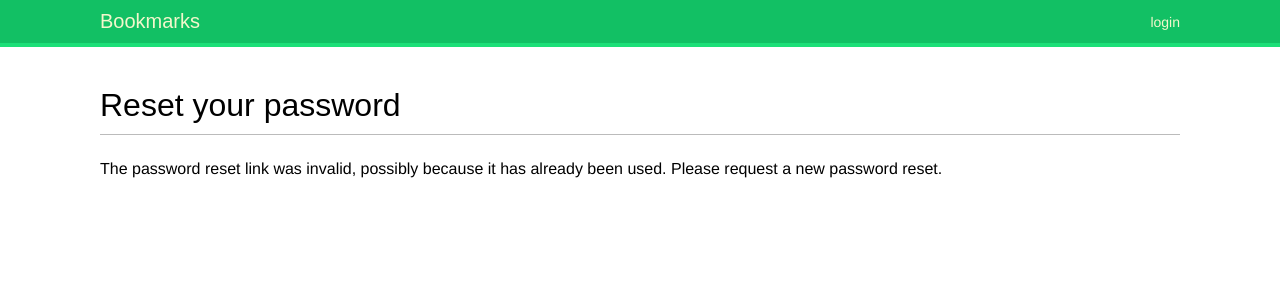
After one commit to amirmg76/social-media, a Django app: page /accounts/reset/1/1 in a window 1280 px wide. The commit adds this page. Shown: the top 300 px of the page. Run offline with Django 3.2, Linux system fonts and the light colour scheme; some web fonts are replaced.

Commit message:
add all the class base view features

```diff
--- a/social_media/account/urls.py
+++ b/social_media/account/urls.py
@@ -1,6 +1,33 @@
 from django.urls import path
-from .views import user_login
+from django.contrib.auth import views as auth_views
+from .views import dashboard
 
 urlpatterns = [
-    path('login/', user_login, name='login'),
+    path('login/', auth_views.LoginView.as_view(), name='login'),
+    path('logout/', auth_views.LogoutView.as_view(), name='logout'),
+    path('password_change/',
+         auth_views.PasswordChangeView.as_view(),
+         name='password_change'),
+
+    path('password_change/done',
+         auth_views.PasswordChangeDoneView.as_view(),
+         name='password_change_done'),
+
+    path('password_reset/',
+         auth_views.PasswordResetView.as_view(),
+         name='password_reset'),
+
+    path('password_reset_done/',
+         auth_views.PasswordResetDoneView.as_view(),
+         name='password_reset_done'),
+
+    path('reset/<uidb64>/<token>',
+         auth_views.PasswordResetConfirmView.as_view(),
+         name='password_reset_confirm'),
+
+    path('reset/done',
+         auth_views.PasswordResetCompleteView.as_view(),
+         name='password_reset_complete'),
+
+    path('', dashboard, name='dashboard'),
 ]
--- a/social_media/social_media/settings.py
+++ b/social_media/social_media/settings.py
@@ -114,6 +114,12 @@ USE_L10N = True
 
 USE_TZ = True
 
+LOGIN_REDIRECT_URL = 'dashboard'
+LOGIN_URL = 'login'
+LOGOUT_URL = 'logout'
+
+EMAIL_BACKEND = 'django.core.mail.backends.console.EmailBackend'
+
 
 # Static files (CSS, JavaScript, Images)
 # https://docs.djangoproject.com/en/3.0/howto/static-files/
--- a/social_media/social_media/urls.py
+++ b/social_media/social_media/urls.py
@@ -20,5 +20,5 @@ from django.conf.urls.static import static
 
 urlpatterns = [
     path('admin/', admin.site.urls),
-    path('account/', include('account.urls')),
+    path('accounts/', include('account.urls')),
 ] + static(settings.STATIC_URL, document_root=settings.STATIC_ROOT)
--- /dev/null
+++ b/social_media/template/account/dashboard.html
@@ -0,0 +1,6 @@
+{% extends 'base.html' %}
+{% block title %}dashboard{% endblock %}
+{% block content %}
+<h1>Dashboard</h1>
+<p>welcome to your dashboard</p>
+{% endblock %}
--- a/social_media/template/base.html
+++ b/social_media/template/base.html
@@ -8,6 +8,27 @@
     <body>
         <div id="header">
             <span class="logo">Bookmarks</span>
+            {% if request.user.is_authenticated %}
+            <ul class='menu'>
+                <li {% if section == 'dashboard' %} class='selected' {% endif %}>
+                    <a href='{% url "dashboard" %}'>my dashboard</a>
+                </li>
+                <li {% if section == 'images' %} class='selected' {% endif %}>
+                    <a href='#'>images</a>
+                </li>
+                <li {% if section == 'people' %} class='selected' {% endif %}>
+                    <a href='#'>people</a>
+                </li>
+            </ul>
+            {% endif %}
+            <span class='user'>
+                {% if request.user.is_authenticated %}
+                hello {{ request.user.first_name }}
+                <a href='{% url "logout" %}'>logout</a>
+                {% else %}
+                <a href='{% url "login" %}'>login</a>
+                {% endif %}
+            </span>
         </div>
         <div id="content">
             {% block content %}
--- /dev/null
+++ b/social_media/template/registration/password_change_done.html
@@ -0,0 +1,6 @@
+{% extends "base.html" %}
+{% block title %}Password changed{% endblock %}
+{% block content %}
+<h1>Password changed</h1>
+<p>Your password has been successfully changed.</p>
+{% endblock %}
--- /dev/null
+++ b/social_media/template/registration/password_reset_confirm.html
@@ -0,0 +1,16 @@
+{% extends "base.html" %}
+{% block title %}Reset your password{% endblock %}
+{% block content %}
+<h1>Reset your password</h1>
+{% if validlink %}
+<p>Please enter your new password twice:</p>
+<form method="post">
+{{ form.as_p }}
+{% csrf_token %}
+<p><input type="submit" value="Change my password" /></p>
+</form>
+{% else %}
+<p>The password reset link was invalid, possibly because it has
+already been used. Please request a new password reset.</p>
+{% endif %}
+{% endblock %}
--- /dev/null
+++ b/social_media/template/registration/password_reset_email.html
@@ -0,0 +1,5 @@
+Someone asked for password reset for email {{ email }}. Follow the
+link below:
+{{ protocol }}://{{ domain }}{% url "password_reset_confirm"
+uidb64=uid token=token %}
+Your username, in case you've forgotten: {{ user.get_username }}
```
Also changed, not shown: social_media/account/views.py (+5 -18 lines), social_media/template/account/login.html (deleted, +0 -13 lines), social_media/template/registration/logged_out.html (added, +9 -0 lines), social_media/template/registration/login.html (added, +24 -0 lines), social_media/template/registration/password_change_form.html (added, +11 -0 lines), social_media/template/registration/password_reset_complete.html (added, +7 -0 lines), social_media/template/registration/password_reset_done.html (added, +8 -0 lines), social_media/template/registration/password_reset_form.html (added, +13 -0 lines).
